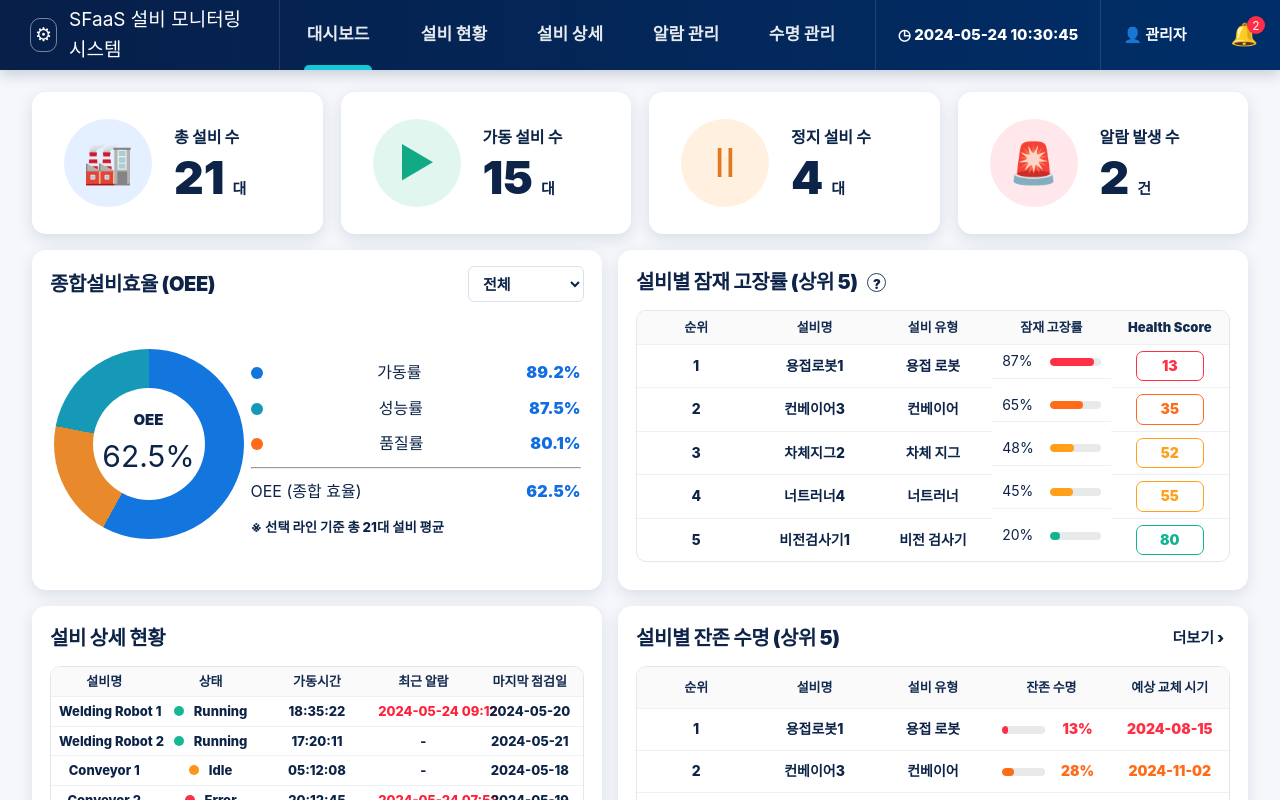
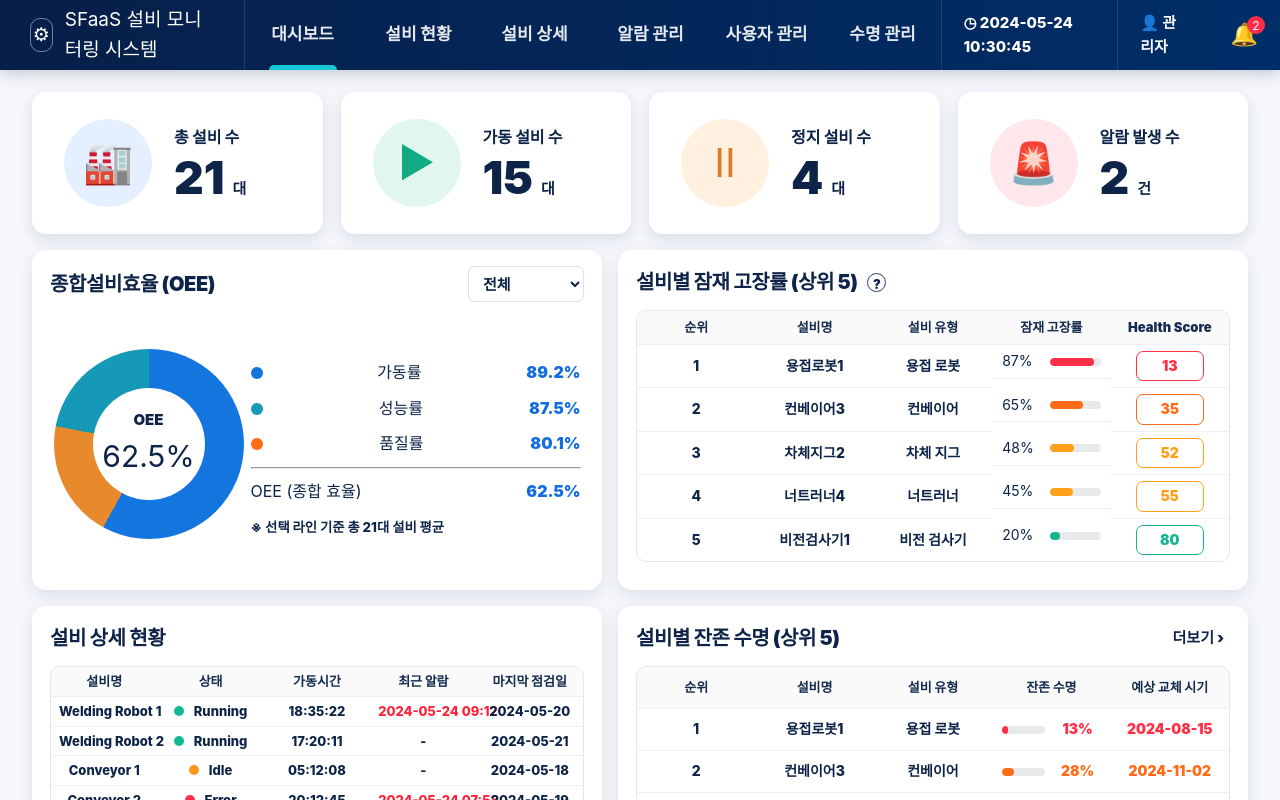
Before and after one commit to sleeping-6eauty/BS-SCADA, a Vue app in the folder frontend/: page /dashboard in a window 1280 px wide. Shown: the top 800 px of the page. Built offline with nearby package versions, Linux system fonts and the light colour scheme.

Commit message:
chore: add 사용자 관리 menu to dashboard and life; update router imports

```diff
--- a/frontend/src/views/dashboard/Dashboard.vue
+++ b/frontend/src/views/dashboard/Dashboard.vue
@@ -75,6 +75,7 @@ const setPage = (page) => {
         <a>설비 현황</a>
         <a>설비 상세</a>
         <a>알람 관리</a>
+        <a>사용자 관리</a>
         <a>수명 관리</a>
       </nav>
       <div class="top-actions">
```
